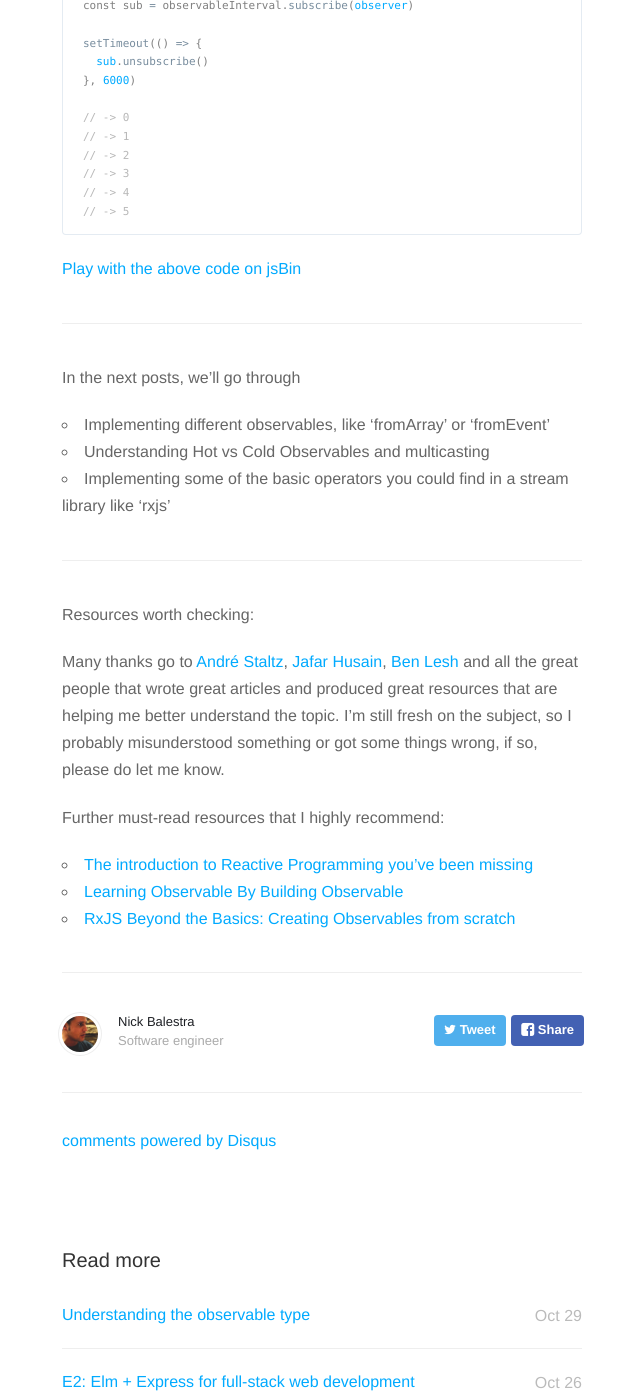
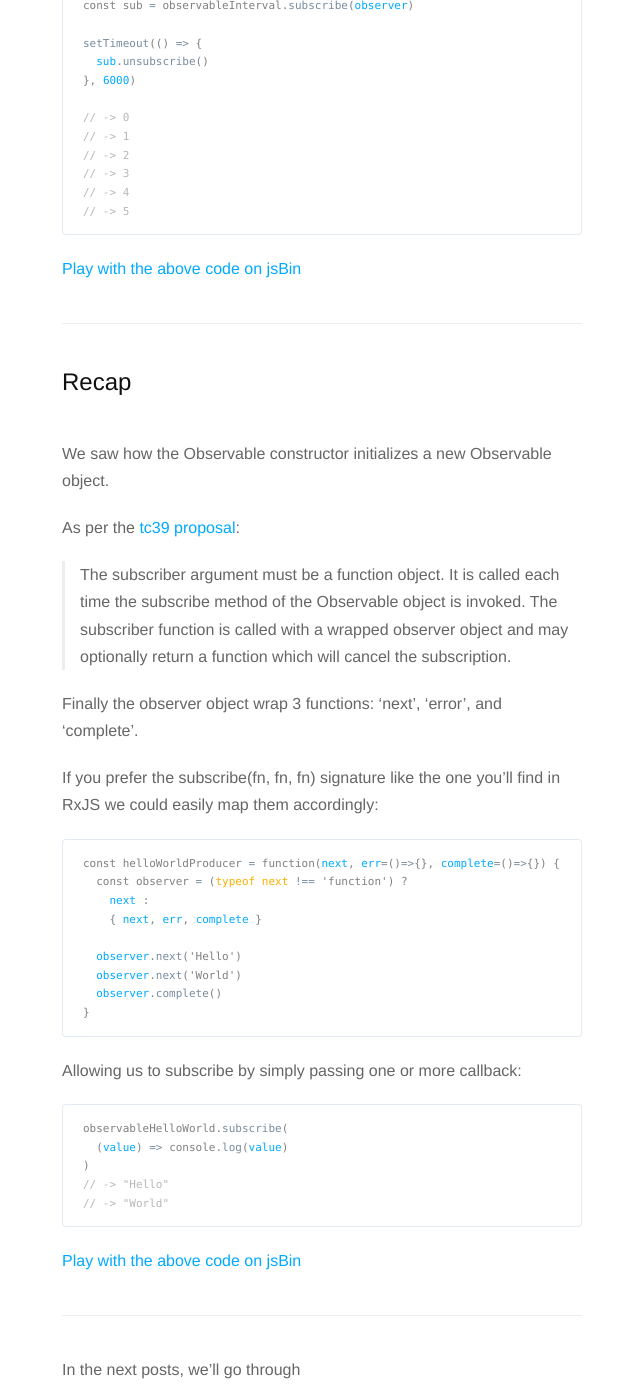
Before and after one commit to nickbalestra/nickbalestra.github.io, a Jekyll site: the page built from _posts/2016-10-29-Understanding-the-observable-type.md, in a window 1280 px wide and 1400 px high, scrolled down 4674 px. Shown: the whole window, without its empty margins (318-958 px from the left). Built offline with Jekyll 4.4.1, drawn with Linux system fonts in a browser that asks for light colours; nearby versions of some CDN libraries; comment, search, counter and statistics services are not loaded; some of the changed text lies outside the part shown.

Commit message:
recap + rxjs api

```diff
--- a/_posts/2016-10-29-Understanding-the-observable-type.md
+++ b/_posts/2016-10-29-Understanding-the-observable-type.md
@@ -127,7 +127,7 @@ const intervalProducer = function(observer) {
 }
 {% endhighlight %}
 
-I guess you can now see why being able to unsubscribe from our observable is very important... Exactly, subscribing to an observable made with the produced we just defined, will keep pushing data to us, for ever, without us being able to stop it.
+I guess you can now see why being able to unsubscribe from our observable is very important... Exactly, subscribing to an observable made with a producer like the one we just defined, will keep pushing data to us, for ever, without us being able to stop it.
 
 To solve this, let's make sure that we return an unsubscribe function for that:
 
@@ -177,6 +177,44 @@ setTimeout(() => {
 
 ***
 
+## Recap
+
+We saw how the Observable constructor initializes a new Observable object.
+
+As per the [tc39 proposal](https://tc39.github.io/proposal-observable/):
+
+> The subscriber argument must be a function object. It is called each time the subscribe method of the Observable object is invoked. The subscriber function is called with a wrapped observer object and may optionally return a function which will cancel the subscription.
+
+Finally the observer object wrap 3 functions: 'next', 'error', and 'complete'.
+
+If you prefer the `subscribe(fn, fn, fn)` signature like the one you'll find in RxJS we could easily map them accordingly:
+
+{% highlight javascript %}
+const helloWorldProducer = function(next, err=()=>{}, complete=()=>{}) {
+  const observer = (typeof next !== 'function') ?
+    next :
+    { next, err, complete }
+
+  observer.next('Hello')
+  observer.next('World')
+  observer.complete()
+}
+{% endhighlight %}
+
+Allowing us to subscribe by simply passing one or more callback:
+
+{% highlight javascript %}
+observableHelloWorld.subscribe(
+  (value) => console.log(value)
+)
+// -> "Hello"
+// -> "World"
+{% endhighlight %}
+
+[Play with the above code on jsBin](https://jsbin.com/rahedezoye/edit?js,console)
+
+***
+
 In the next posts, we'll go through
 
 - Implementing different observables, like 'fromArray' or 'fromEvent'
```
